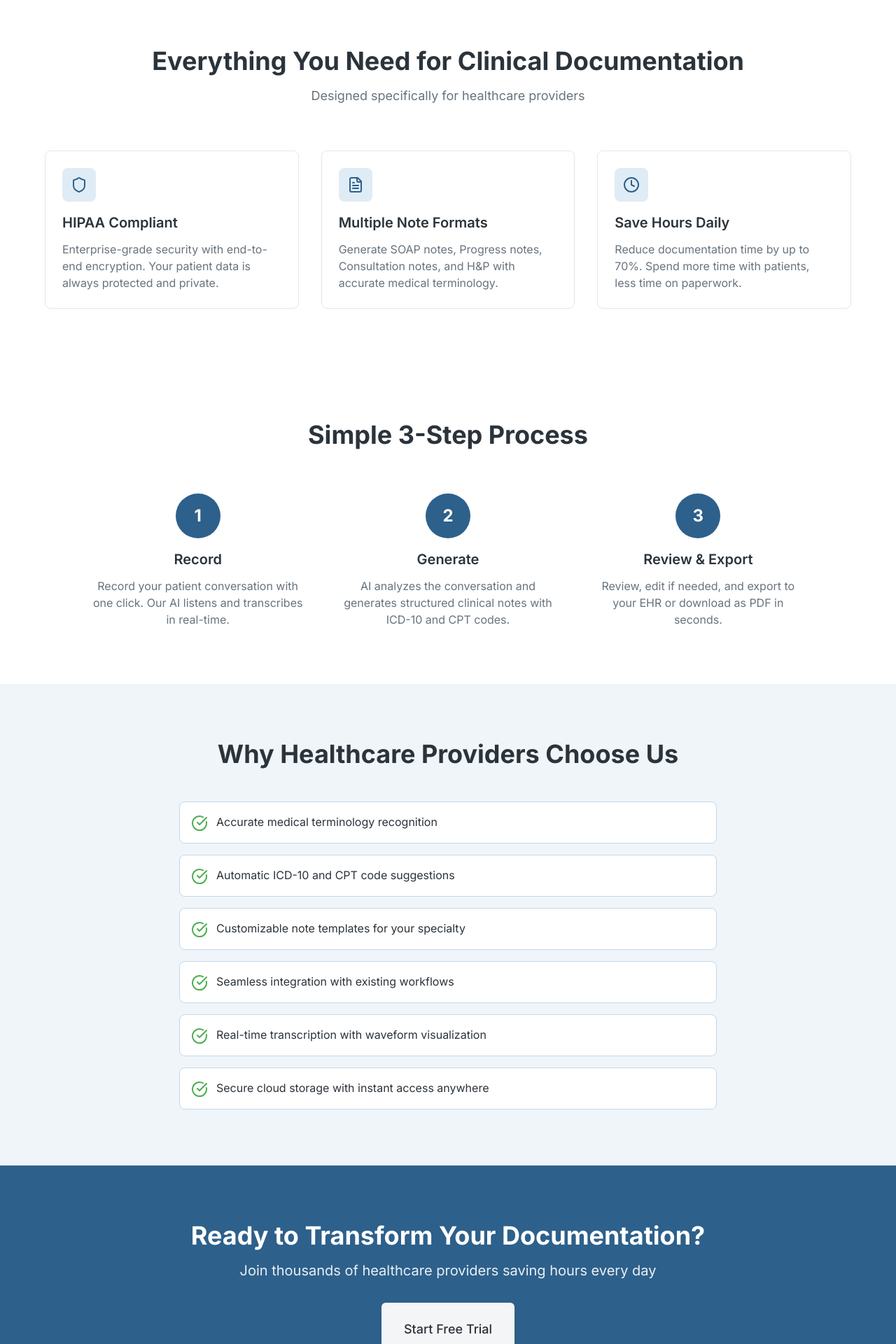
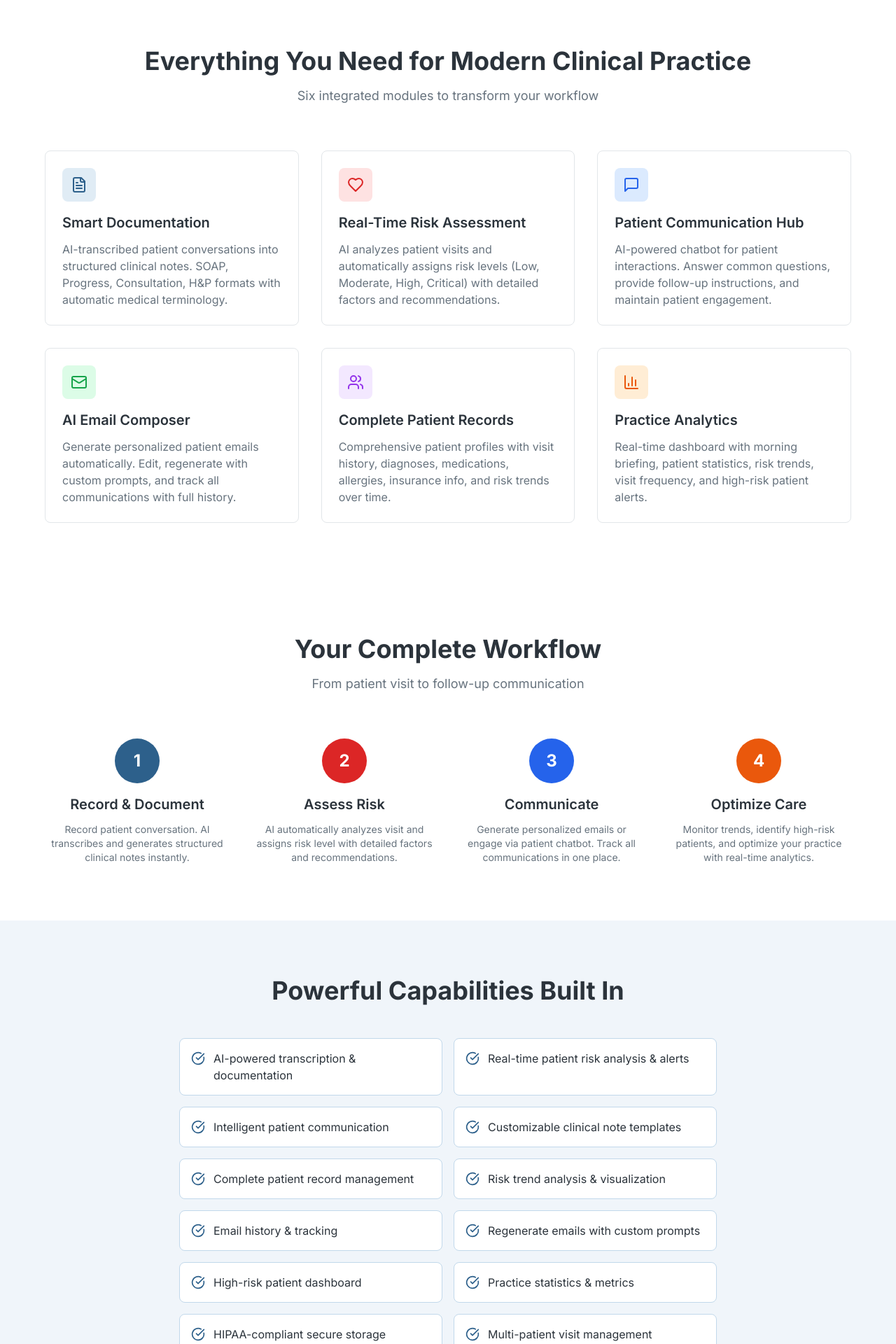
Before and after one commit to ShahbazShaddy/ClinicalScribe_AI, a React (Vite) app: page / in a window 1280 px wide. Shown: the part 840-2760 px from the top of the page at 70% size. Built offline with nearby package versions, Linux system fonts and the light colour scheme; no server answers; the database is empty.

Commit message:
feat: enhance LandingPage with updated messaging, new features, and improved layout

```diff
--- a/src/pages/LandingPage.tsx
+++ b/src/pages/LandingPage.tsx
@@ -1,4 +1,4 @@
-import { Shield, Lock, Clock, FileText, Stethoscope, CheckCircle } from 'lucide-react';
+import { Shield, Lock, Clock, FileText, Stethoscope, CheckCircle, BarChart3, Users, MessageSquare, Mail, TrendingUp, Heart } from 'lucide-react';
 import { Button } from '@/components/ui/button';
 
 interface LandingPageProps {
@@ -9,7 +9,7 @@ export default function LandingPage({ onNavigate }: LandingPageProps) {
   return (
     <div className="min-h-screen bg-background">
       {/* Header */}
-      <header className="border-b border-border bg-card">
+      <header className="border-b border-border bg-card sticky top-0 z-50">
         <div className="container mx-auto px-4 py-4 flex items-center justify-between">
           <div className="flex items-center gap-2">
             <Stethoscope className="w-8 h-8 text-primary" />
@@ -22,7 +22,7 @@ export default function LandingPage({ onNavigate }: LandingPageProps) {
       </header>
 
       {/* Hero Section */}
-      <section className="py-20 md:py-32 bg-gradient-to-b from-primary-50 to-background">
+      <section className="py-20 md:py-32 bg-gradient-to-b from-primary-50 via-background to-background">
         <div className="container mx-auto px-4">
           <div className="max-w-4xl mx-auto text-center">
             {/* Trust Badges */}
@@ -38,14 +38,14 @@ export default function LandingPage({ onNavigate }: LandingPageProps) {
             </div>
 
             <h1 className="text-4xl md:text-6xl font-bold text-foreground mb-6">
-              AI-Powered Clinical Documentation
+              Complete AI-Powered Clinical Practice Management
             </h1>
             <p className="text-xl md:text-2xl text-muted-foreground mb-4">
-              Save 2 Hours Daily
+              Document • Analyze • Communicate • Optimize
             </p>
             <p className="text-lg text-muted-foreground mb-10 max-w-2xl mx-auto">
-              Transform patient conversations into comprehensive clinical notes instantly.
-              Accurate medical terminology, multiple note formats, HIPAA-compliant security.
+              All-in-one platform combining AI clinical documentation, real-time patient risk assessment,
+              intelligent patient communication, and comprehensive practice analytics.
             </p>
 
             <Button
@@ -63,46 +63,82 @@ export default function LandingPage({ onNavigate }: LandingPageProps) {
         </div>
       </section>
 
-      {/* Features Section */}
+      {/* Core Features Section */}
       <section className="py-20 bg-card">
         <div className="container mx-auto px-4">
           <div className="text-center mb-16">
             <h2 className="text-3xl md:text-4xl font-bold text-foreground mb-4">
-              Everything You Need for Clinical Documentation
+              Everything You Need for Modern Clinical Practice
             </h2>
             <p className="text-lg text-muted-foreground">
-              Designed specifically for healthcare providers
+              Six integrated modules to transform your workflow
             </p>
           </div>
 
-          <div className="grid md:grid-cols-3 gap-8 max-w-6xl mx-auto">
-            <div className="p-6 rounded-lg border border-border bg-background hover:border-primary transition-colors">
-              <div className="w-12 h-12 rounded-lg bg-primary-100 flex items-center justify-center mb-4">
-                <Shield className="w-6 h-6 text-primary" />
-              </div>
-              <h3 className="text-xl font-semibold mb-3">HIPAA Compliant</h3>
-              <p className="text-muted-foreground">
-                Enterprise-grade security with end-to-end encryption. Your patient data is always protected and private.
-              </p>
-            </div>
-
+          <div className="grid md:grid-cols-2 lg:grid-cols-3 gap-8 max-w-6xl mx-auto">
+            {/* Feature 1: Documentation */}
             <div className="p-6 rounded-lg border border-border bg-background hover:border-primary transition-colors">
               <div className="w-12 h-12 rounded-lg bg-primary-100 flex items-center justify-center mb-4">
                 <FileText className="w-6 h-6 text-primary" />
               </div>
-              <h3 className="text-xl font-semibold mb-3">Multiple Note Formats</h3>
+              <h3 className="text-xl font-semibold mb-3">Smart Documentation</h3>
               <p className="text-muted-foreground">
-                Generate SOAP notes, Progress notes, Consultation notes, and H&P with accurate medical terminology.
+                AI-transcribed patient conversations into structured clinical notes. SOAP, Progress, Consultation, H&P formats with automatic medical terminology.
               </p>
             </div>
 
+            {/* Feature 2: Risk Assessment */}
             <div className="p-6 rounded-lg border border-border bg-background hover:border-primary transition-colors">
-              <div className="w-12 h-12 rounded-lg bg-primary-100 flex items-center justify-center mb-4">
-                <Clock className="w-6 h-6 text-primary" />
+              <div className="w-12 h-12 rounded-lg bg-red-100 flex items-center justify-center mb-4">
+                <Heart className="w-6 h-6 text-red-600" />
               </div>
-              <h3 className="text-xl font-semibold mb-3">Save Hours Daily</h3>
+              <h3 className="text-xl font-semibold mb-3">Real-Time Risk Assessment</h3>
               <p className="text-muted-foreground">
-                Reduce documentation time by up to 70%. Spend more time with patients, less time on paperwork.
+                AI analyzes patient visits and automatically assigns risk levels (Low, Moderate, High, Critical) with detailed factors and recommendations.
+              </p>
+            </div>
+
+            {/* Feature 3: Patient Chat */}
+            <div className="p-6 rounded-lg border border-border bg-background hover:border-primary transition-colors">
+              <div className="w-12 h-12 rounded-lg bg-blue-100 flex items-center justify-center mb-4">
+                <MessageSquare className="w-6 h-6 text-blue-600" />
+              </div>
+              <h3 className="text-xl font-semibold mb-3">Patient Communication Hub</h3>
+              <p className="text-muted-foreground">
+                AI-powered chatbot for patient interactions. Answer common questions, provide follow-up instructions, and maintain patient engagement.
+              </p>
+            </div>
+
+            {/* Feature 4: Email Management */}
+            <div className="p-6 rounded-lg border border-border bg-background hover:border-primary transition-colors">
+              <div className="w-12 h-12 rounded-lg bg-green-100 flex items-center justify-center mb-4">
+                <Mail className="w-6 h-6 text-green-600" />
+              </div>
+              <h3 className="text-xl font-semibold mb-3">AI Email Composer</h3>
+              <p className="text-muted-foreground">
+                Generate personalized patient emails automatically. Edit, regenerate with custom prompts, and track all communications with full history.
+              </p>
+            </div>
+
+            {/* Feature 5: Patient Management */}
+            <div className="p-6 rounded-lg border border-border bg-background hover:border-primary transition-colors">
+              <div className="w-12 h-12 rounded-lg bg-purple-100 flex items-center justify-center mb-4">
+                <Users className="w-6 h-6 text-purple-600" />
+              </div>
+              <h3 className="text-xl font-semibold mb-3">Complete Patient Records</h3>
+              <p className="text-muted-foreground">
+                Comprehensive patient profiles with visit history, diagnoses, medications, allergies, insurance info, and risk trends over time.
+              </p>
+            </div>
+
+            {/* Feature 6: Analytics Dashboard */}
+            <div className="p-6 rounded-lg border border-border bg-background hover:border-primary transition-colors">
+              <div className="w-12 h-12 rounded-lg bg-orange-100 flex items-center justify-center mb-4">
+                <BarChart3 className="w-6 h-6 text-orange-600" />
+              </div>
+              <h3 className="text-xl font-semibold mb-3">Practice Analytics</h3>
+              <p className="text-muted-foreground">
+                Real-time dashboard with morning briefing, patient statistics, risk trends, visit frequency, and high-risk patient alerts.
               </p>
             </div>
           </div>
@@ -114,38 +150,118 @@ export default function LandingPage({ onNavigate }: LandingPageProps) {
         <div className="container mx-auto px-4">
           <div className="text-center mb-16">
             <h2 className="text-3xl md:text-4xl font-bold text-foreground mb-4">
-              Simple 3-Step Process
+              Your Complete Workflow
             </h2>
+            <p className="text-lg text-muted-foreground">From patient visit to follow-up communication</p>
           </div>
 
-          <div className="grid md:grid-cols-3 gap-12 max-w-5xl mx-auto">
+          <div className="grid md:grid-cols-4 gap-8 max-w-6xl mx-auto">
             <div className="text-center">
               <div className="w-16 h-16 rounded-full bg-primary text-primary-foreground flex items-center justify-center mx-auto mb-4 text-2xl font-bold">
                 1
               </div>
-              <h3 className="text-xl font-semibold mb-3">Record</h3>
-              <p className="text-muted-foreground">
-                Record your patient conversation with one click. Our AI listens and transcribes in real-time.
+              <h3 className="text-xl font-semibold mb-3">Record & Document</h3>
+              <p className="text-muted-foreground text-sm">
+                Record patient conversation. AI transcribes and generates structured clinical notes instantly.
               </p>
             </div>
 
             <div className="text-center">
-              <div className="w-16 h-16 rounded-full bg-primary text-primary-foreground flex items-center justify-center mx-auto mb-4 text-2xl font-bold">
+              <div className="w-16 h-16 rounded-full bg-red-600 text-white flex items-center justify-center mx-auto mb-4 text-2xl font-bold">
                 2
               </div>
-              <h3 className="text-xl font-semibold mb-3">Generate</h3>
-              <p className="text-muted-foreground">
-                AI analyzes the conversation and generates structured clinical notes with ICD-10 and CPT codes.
+              <h3 className="text-xl font-semibold mb-3">Assess Risk</h3>
+              <p className="text-muted-foreground text-sm">
+                AI automatically analyzes visit and assigns risk level with detailed factors and recommendations.
               </p>
             </div>
 
             <div className="text-center">
-              <div className="w-16 h-16 rounded-full bg-primary text-primary-foreground flex items-center justify-center mx-auto mb-4 text-2xl font-bold">
+              <div className="w-16 h-16 rounded-full bg-blue-600 text-white flex items-center justify-center mx-auto mb-4 text-2xl font-bold">
                 3
               </div>
-              <h3 className="text-xl font-semibold mb-3">Review & Export</h3>
-              <p className="text-muted-foreground">
-                Review, edit if needed, and export to your EHR or download as PDF in seconds.
+              <h3 className="text-xl font-semibold mb-3">Communicate</h3>
+              <p className="text-muted-foreground text-sm">
+                Generate personalized emails or engage via patient chatbot. Track all communications in one place.
+              </p>
+            </div>
+
+            <div className="text-center">
+              <div className="w-16 h-16 rounded-full bg-orange-600 text-white flex items-center justify-center mx-auto mb-4 text-2xl font-bold">
+                4
+              </div>
+              <h3 className="text-xl font-semibold mb-3">Optimize Care</h3>
+              <p className="text-muted-foreground text-sm">
+                Monitor trends, identify high-risk patients, and optimize your practice with real-time analytics.
+              </p>
+            </div>
+          </div>
+        </div>
+      </section>
+
+      {/* Key Capabilities */}
+      <section className="py-20 bg-primary-50">
+        <div className="container mx-auto px-4">
+          <div className="max-w-3xl mx-auto">
+            <h2 className="text-3xl md:text-4xl font-bold text-center mb-12">
+              Powerful Capabilities Built In
+            </h2>
+            <div className="grid md:grid-cols-2 gap-4">
+              {[
+                'AI-powered transcription & documentation',
+                'Real-time patient risk analysis & alerts',
+                'Intelligent patient communication',
+                'Customizable clinical note templates',
+                'Complete patient record management',
+                'Risk trend analysis & visualization',
+                'Email history & tracking',
+                'Regenerate emails with custom prompts',
+                'High-risk patient dashboard',
+                'Practice statistics & metrics',
+                'HIPAA-compliant secure storage',
+                'Multi-patient visit management'
+              ].map((capability, idx) => (
+                <div key={idx} className="flex items-start gap-3 bg-card p-4 rounded-lg border border-primary-200">
+                  <CheckCircle className="w-5 h-5 text-primary flex-shrink-0 mt-0.5" />
+                  <span className="text-foreground">{capability}</span>
+                </div>
+              ))}
+            </div>
+          </div>
+        </div>
+      </section>
+
+      {/* Security & Compliance */}
+      <section className="py-20 bg-card">
+        <div className="container mx-auto px-4">
+          <div className="text-center mb-12">
+            <h2 className="text-3xl md:text-4xl font-bold text-foreground mb-4">
+              Enterprise-Grade Security
+            </h2>
+          </div>
+
+          <div className="grid md:grid-cols-3 gap-8 max-w-4xl mx-auto">
+            <div className="p-6 rounded-lg border border-border bg-background text-center">
+              <Shield className="w-12 h-12 text-primary mx-auto mb-4" />
+              <h3 className="text-lg font-semibold mb-2">HIPAA Compliant</h3>
+              <p className="text-muted-foreground text-sm">
+                Full HIPAA compliance with all required safeguards and patient privacy protections.
+              </p>
+            </div>
+
+            <div className="p-6 rounded-lg border border-border bg-background text-center">
+              <Lock className="w-12 h-12 text-primary mx-auto mb-4" />
+              <h3 className="text-lg font-semibold mb-2">End-to-End Encryption</h3>
+              <p className="text-muted-foreground text-sm">
+                Bank-level encryption for all data in transit and at rest. Your patient data is always protected.
+              </p>
+            </div>
+
+            <div className="p-6 rounded-lg border border-border bg-background text-center">
+              <TrendingUp className="w-12 h-12 text-primary mx-auto mb-4" />
+              <h3 className="text-lg font-semibold mb-2">Audit Logging</h3>
+              <p className="text-muted-foreground text-sm">
+                Complete audit trails for compliance monitoring and data access tracking.
               </p>
             </div>
           </div>
@@ -153,26 +269,29 @@ export default function LandingPage({ onNavigate }: LandingPageProps) {
       </section>
 
       {/* Benefits */}
-      <section className="py-20 bg-primary-50">
+      <section className="py-20 bg-gradient-to-b from-primary-50 to-background">
         <div className="container mx-auto px-4">
-          <div className="max-w-3xl mx-auto">
-            <h2 className="text-3xl md:text-4xl font-bold text-center mb-12">
-              Why Healthcare Providers Choose Us
+          <div className="max-w-3xl mx-auto text-center">
+            <h2 className="text-3xl md:text-4xl font-bold mb-8">
+              Transform Your Practice
             </h2>
-            <div className="space-y-4">
-              {[
-                'Accurate medical terminology recognition',
-                'Automatic ICD-10 and CPT code suggestions',
-                'Customizable note templates for your specialty',
-                'Seamless integration with existing workflows',
-                'Real-time transcription with waveform visualization',
-                'Secure cloud storage with instant access anywhere'
-              ].map((benefit, idx) => (
-                <div key={idx} className="flex items-start gap-3 bg-card p-4 rounded-lg border border-primary-200">
-                  <CheckCircle className="w-6 h-6 text-success flex-shrink-0 mt-0.5" />
-                  <span className="text-foreground">{benefit}</span>
-                </div>
-              ))}
+            <div className="space-y-3">
+              <div className="flex items-center justify-center gap-3 text-lg">
+                <Clock className="w-6 h-6 text-primary flex-shrink-0" />
+                <span><strong>Save 2-3 hours daily</strong> on documentation and administrative tasks</span>
+              </div>
+              <div className="flex items-center justify-center gap-3 text-lg">
+                <Heart className="w-6 h-6 text-primary flex-shrink-0" />
+                <span><strong>Improve patient outcomes</strong> with AI-driven risk assessment and early alerts</span>
+              </div>
+              <div className="flex items-center justify-center gap-3 text-lg">
+                <MessageSquare className="w-6 h-6 text-primary flex-shrink-0" />
+                <span><strong>Enhanced patient engagement</strong> through personalized communication</span>
+              </div>
+              <div className="flex items-center justify-center gap-3 text-lg">
+                <BarChart3 className="w-6 h-6 text-primary flex-shrink-0" />
+                <span><strong>Data-driven insights</strong> to optimize clinical decisions and practice metrics</span>
+              </div>
             </div>
           </div>
         </div>
@@ -182,10 +301,10 @@ export default function LandingPage({ onNavigate }: LandingPageProps) {
       <section className="py-20 bg-primary text-primary-foreground">
         <div className="container mx-auto px-4 text-center">
           <h2 className="text-3xl md:text-4xl font-bold mb-4">
-            Ready to Transform Your Documentation?
+            Ready to Transform Your Clinical Practice?
           </h2>
           <p className="text-xl mb-8 opacity-90">
-            Join thousands of healthcare providers saving hours every day
+            Join healthcare providers using AI to deliver better patient care while working smarter, not harder.
           </p>
           <Button
             onClick={onNavigate}
```
